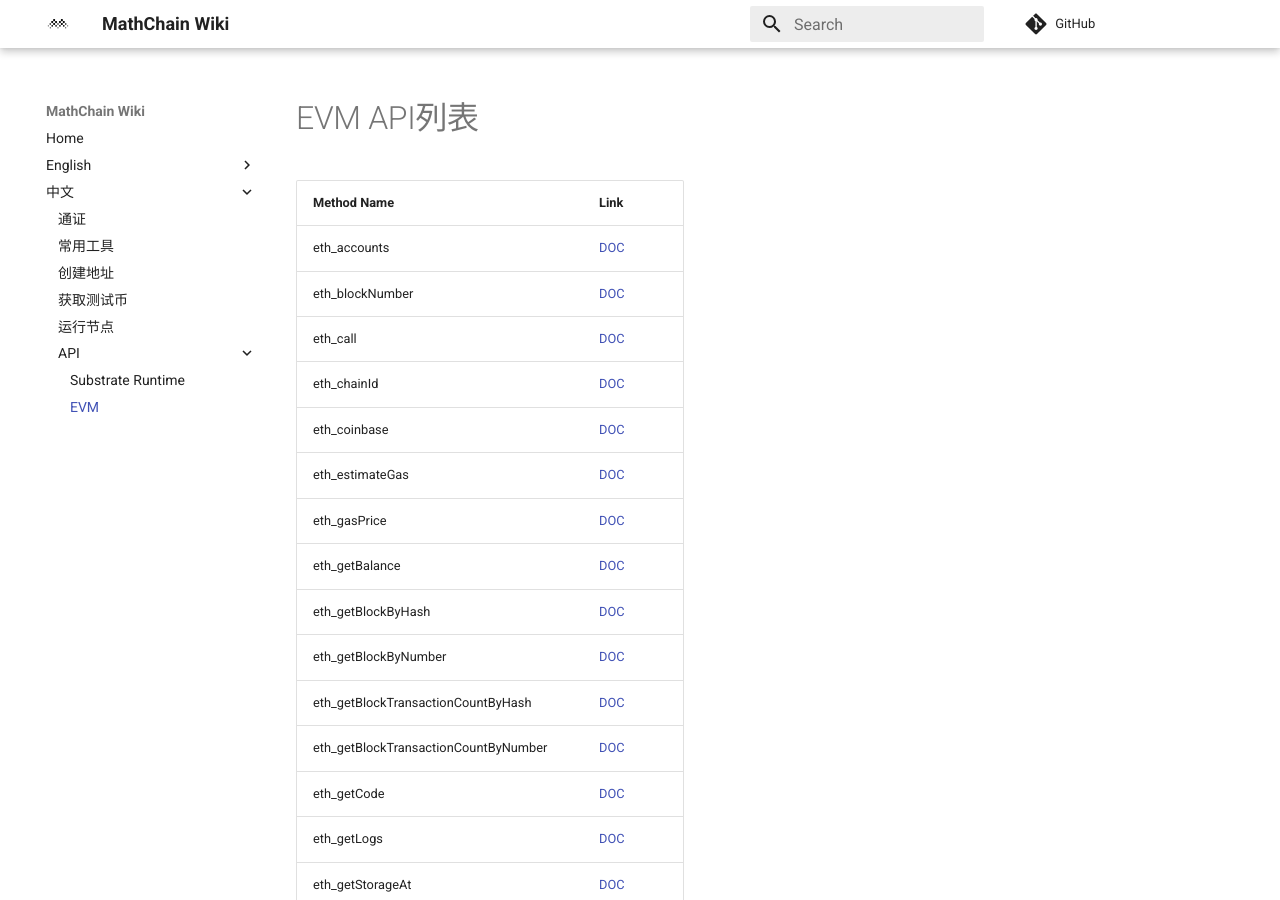
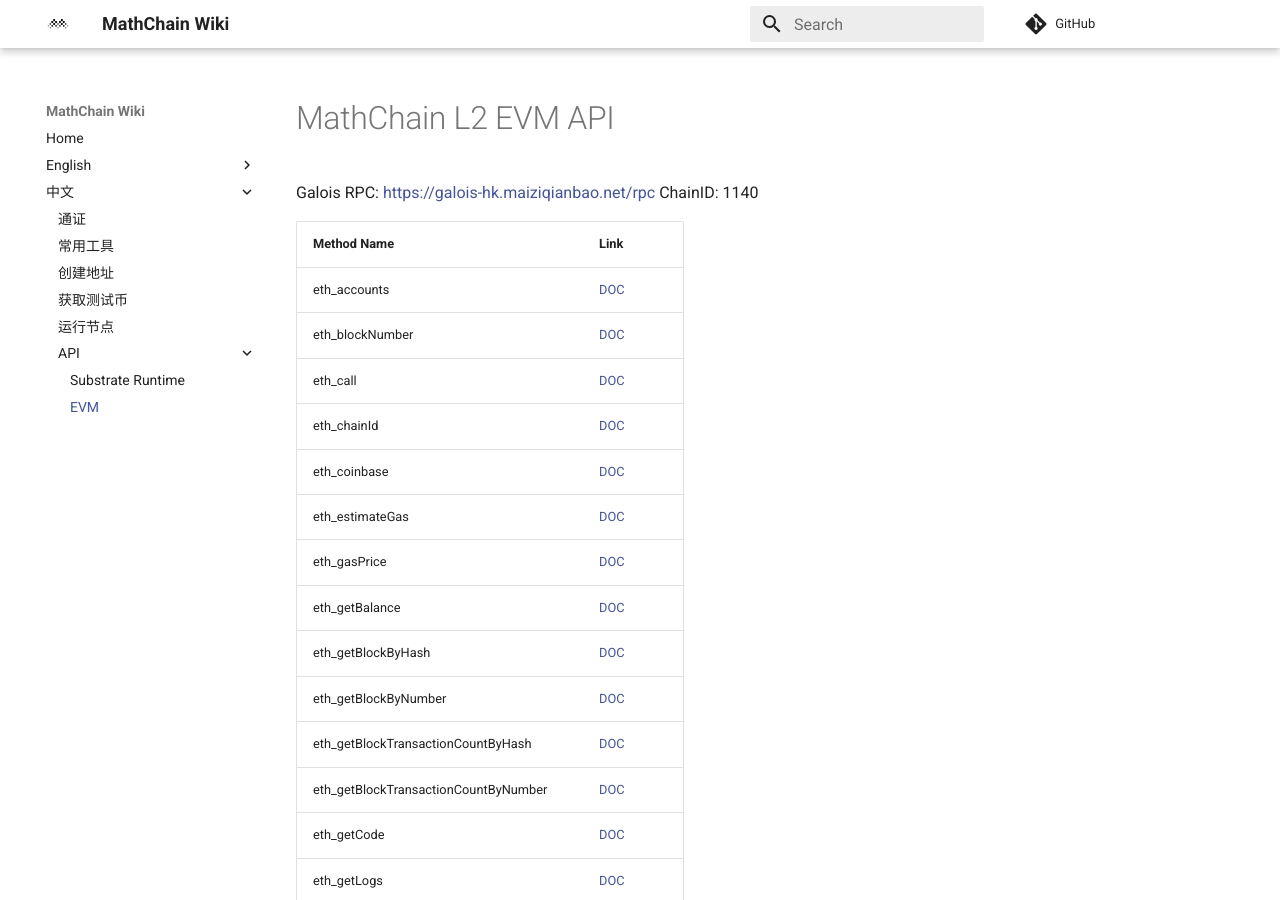
Before and after one commit to mathwallet/docs.mathchain.org, an MkDocs documentation site: the page built from docs/cn/evm_api.md, in a window 1280 px wide and 900 px high. Built offline with MkDocs 1.6.1 and Material for MkDocs 9.7.7, drawn with Linux system fonts in a browser that asks for light colours; comment, search, counter and statistics services are not loaded.

Commit message:
Update evm_api.md

```diff
--- a/docs/cn/evm_api.md
+++ b/docs/cn/evm_api.md
@@ -1,4 +1,9 @@
-# EVM API列表
+# MathChain L2 EVM API
+
+Galois RPC:
+[https://galois-hk.maiziqianbao.net/rpc](https://galois-hk.maiziqianbao.net/rpc)
+ChainID: 1140
+
 | Method Name| Link|
 |---|---|
 | eth_accounts | [DOC](https://eth.wiki/json-rpc/API#eth_accounts)
```
